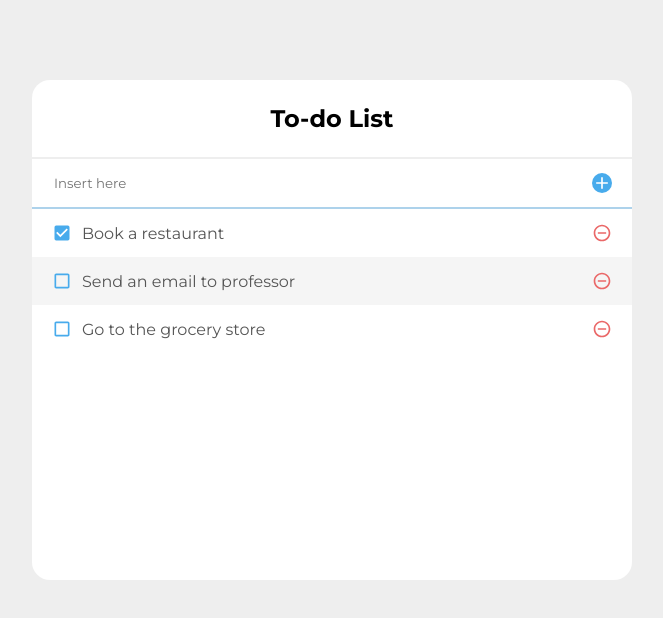
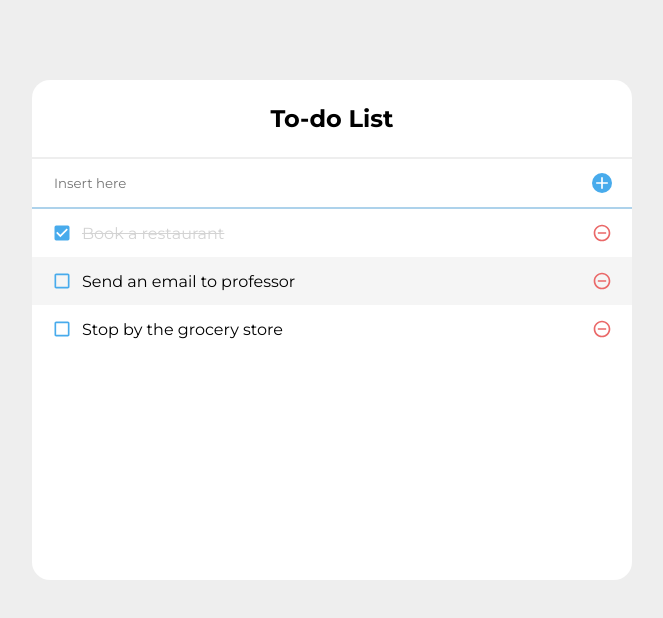
Before and after one commit to imchloedev/todolist-app, a React (Create React App) app: page / in a window 1280 px wide. Shown: the top 618 px of the page, without its empty margins (308-971 px from the left). Built offline with nearby package versions, Linux system fonts and the light colour scheme.

Commit message:
TodoListItem style added

```diff
--- a/src/App.js
+++ b/src/App.js
@@ -17,7 +17,7 @@ function todoExample() {
     },
     {
       id: 3,
-      text: "Go to the grocery store",
+      text: "Stop by the grocery store",
       checked: false,
     },
   ];
--- a/src/components/TodoListItem.js
+++ b/src/components/TodoListItem.js
@@ -19,7 +19,9 @@ const TodoListItem = ({todo, onRemove, onToggle}) => {
     <div className='TodoListItem'>
       <div className={cn('checkbox', {checked})} onClick={() => onToggle(id)}>
         {checked ? <MdCheckBox/> : <MdCheckBoxOutlineBlank/> }
-        <div className='text'>
+        <div className='text' style={{
+          textDecoration: checked ? 'line-through' : 'none',
+          color: checked ? 'lightgray' : 'black' }}>
           {text}
           </div>
       </div>
```
